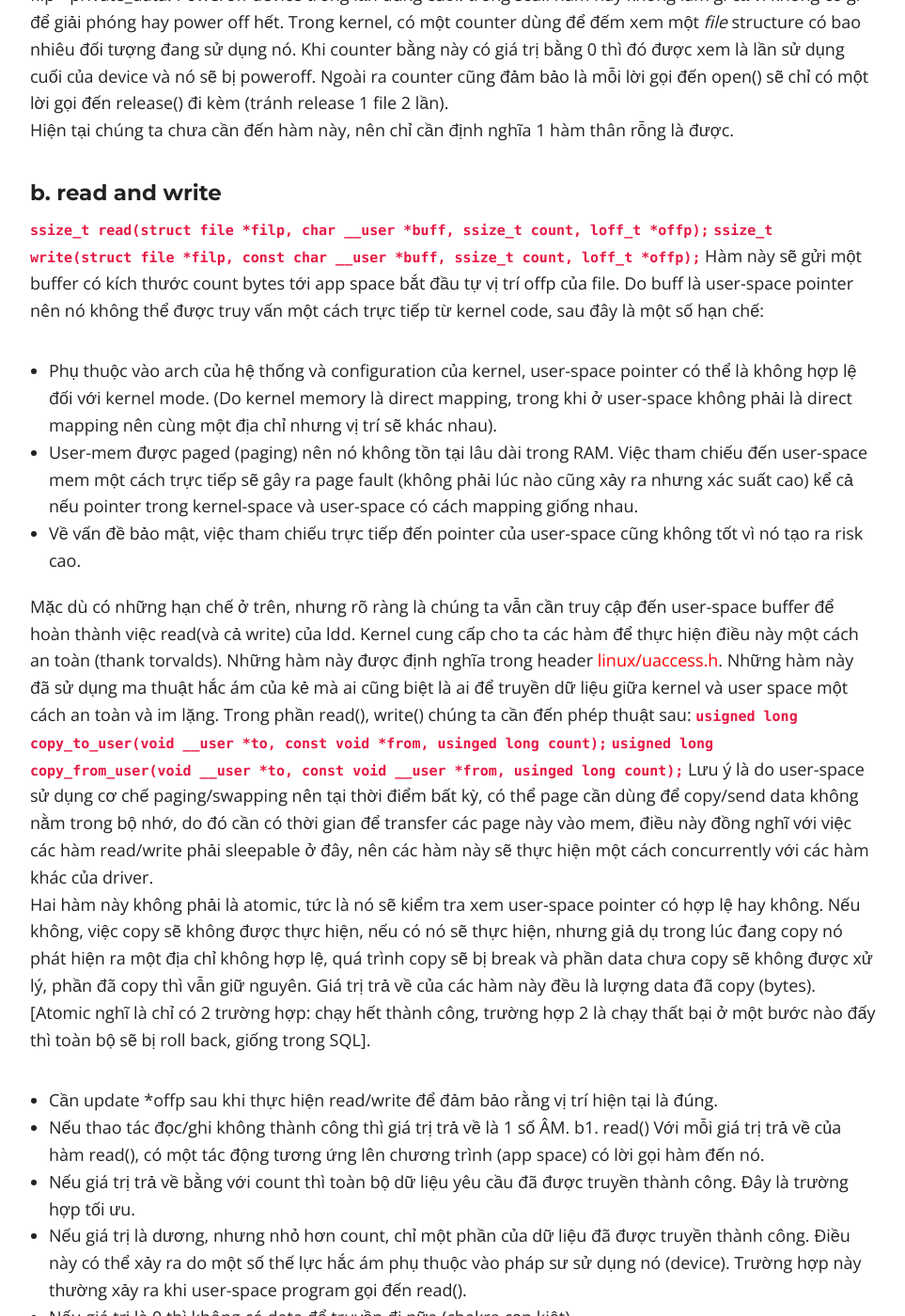
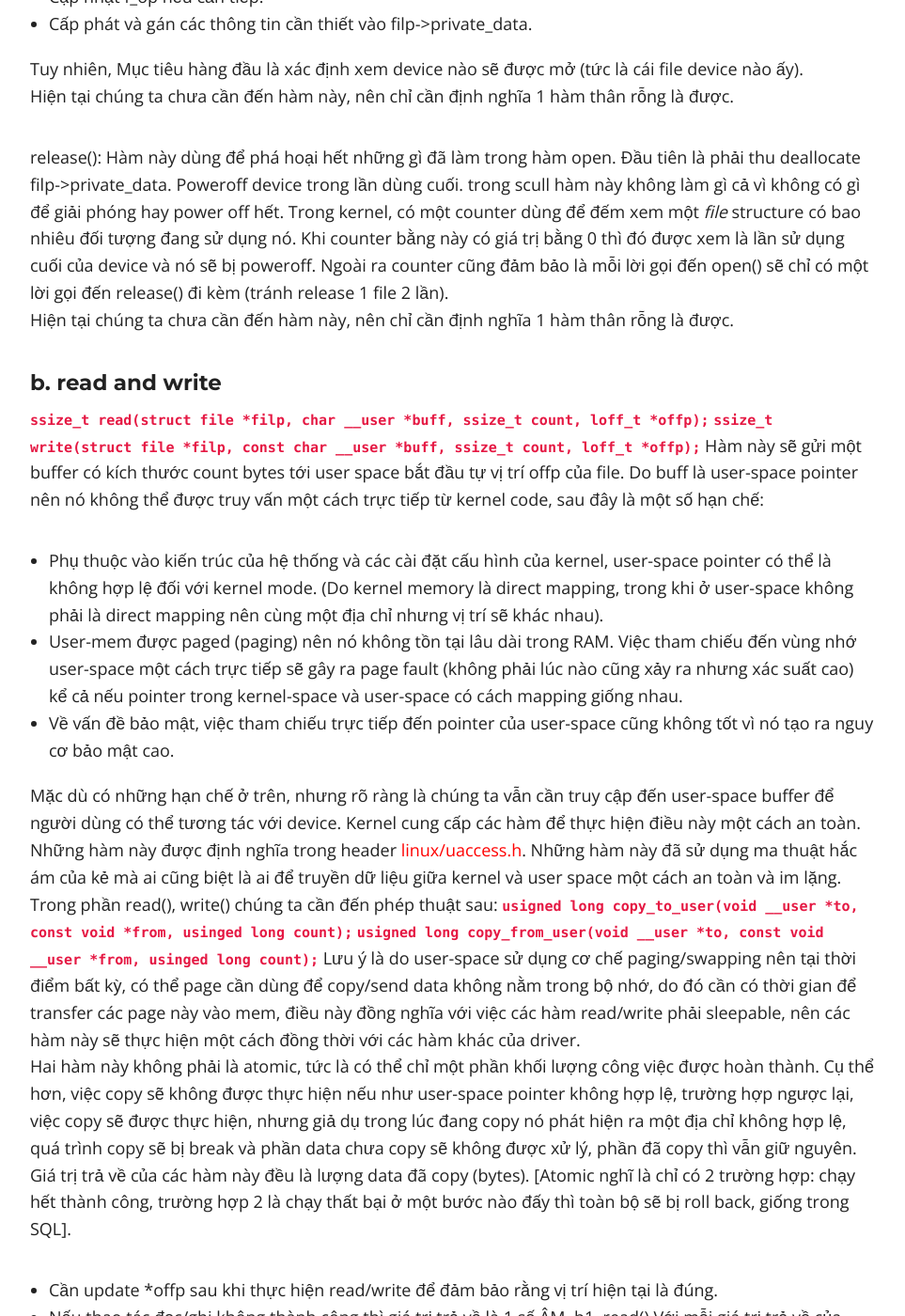
Before and after one commit to ita93/ita93.github.io, a Jekyll site: the page built from _posts/2017-12-18-character-device.md, in a window 1280 px wide and 1400 px high, scrolled down 8562 px. Shown: the whole window at 94% size, without its empty margins (158-1121 px from the left). Built offline with Jekyll 4.4.1, drawn with Linux system fonts in a browser that asks for light colours; nearby versions of some CDN libraries; comment, search, counter and statistics services are not loaded; some of the changed text lies outside the part shown.

Commit message:
Update character driver post: - More information about inode. - Ajust something about read/write

````diff
--- a/_posts/2017-12-18-character-device.md
+++ b/_posts/2017-12-18-character-device.md
@@ -159,9 +159,12 @@
  	*/
 
 ### 2.2. inode struct
-
-- Kernel dùng inode để đại diện cho các file. Lưu ý rằng struct file là đại diện cho descriptor của các file đang mở (fd), do đó với mỗi file trong hệ thống, có thể có nhiều fd nhưng chỉ có duy nhát một inode.
-- Chứa các thông tin hữu ích về file:
+- Master file table entries
+- Các đối tượng inode biểu diễn tất các thông tin mà Kernel cần để thực hiện việc thay đổi một file hay thư mục.
+- Đối với các File system có lưu các Inode on-disk thì kernel sẽ đơn giản là  đọc các thông tin này từ các đối tượng Inode được lưu trong ổ đĩa. Tuy nhiên đối với các File system không lưu các inode trên đĩa thì kernel sẽ phải trích xuất các thông tin này từ file.
+- Inode object được khởi tạo trong bộ nhớ chính mỗi khi file được truy cập.
+- Struct file là đại diện cho descriptor của các file đang mở (fd), do đó với mỗi file trong hệ thống, có thể có nhiều fd nhưng chỉ có duy nhát một inode.
+- Inode chứa một số thông tin hữu ích đối với một character device, tiêu biểu là:
 <p><code>dev_t i_rdev;</code>
 	/*
 		Chứa device number;
@@ -316,17 +319,17 @@
 
 ```ssize_t read(struct file *filp, char __user *buff, ssize_t count, loff_t *offp);```
 ```ssize_t write(struct file *filp, const char __user *buff, ssize_t count, loff_t *offp);```
-Hàm này sẽ gửi một buffer có kích thước count bytes tới app space bắt đầu tự vị trí offp của file.
+Hàm này sẽ gửi một buffer có kích thước count bytes tới user space bắt đầu tự vị trí offp của file.
 Do buff là user-space pointer nên nó không thể được truy vấn một cách trực tiếp từ kernel code, sau đây là một số hạn chế:
-- Phụ thuộc vào arch của hệ thống và configuration của kernel, user-space pointer có thể là không hợp lệ đối với kernel mode. (Do kernel memory là direct mapping, trong khi ở user-space không phải là direct mapping nên cùng một địa chỉ nhưng vị trí sẽ khác nhau).
-- User-mem được paged (paging) nên nó không tồn tại lâu dài trong RAM. Việc tham chiếu đến user-space mem một cách trực tiếp sẽ gây ra page fault (không phải lúc nào cũng xảy ra nhưng xác suất cao) kể cả nếu pointer trong kernel-space và user-space có cách mapping giống nhau.
-- Về vấn đề bảo mật, việc tham chiếu trực tiếp đến pointer của user-space cũng không tốt vì nó tạo ra risk cao.
+- Phụ thuộc vào kiến trúc của hệ thống và các cài đặt cấu hình của kernel, user-space pointer có thể là không hợp lệ đối với kernel mode. (Do kernel memory là direct mapping, trong khi ở user-space không phải là direct mapping nên cùng một địa chỉ nhưng vị trí sẽ khác nhau).
+- User-mem được paged (paging) nên nó không tồn tại lâu dài trong RAM. Việc tham chiếu đến vùng nhớ user-space một cách trực tiếp sẽ gây ra page fault (không phải lúc nào cũng xảy ra nhưng xác suất cao) kể cả nếu pointer trong kernel-space và user-space có cách mapping giống nhau.
+- Về vấn đề bảo mật, việc tham chiếu trực tiếp đến pointer của user-space cũng không tốt vì nó tạo ra nguy cơ bảo mật cao.
 
-Mặc dù có những hạn chế ở trên, nhưng rõ ràng là chúng ta vẫn cần truy cập đến user-space buffer để hoàn thành việc read(và cả write) của ldd. Kernel cung cấp cho ta các hàm để thực hiện điều này một cách an toàn (thank torvalds). Những hàm này được định nghĩa trong header <span style="color: red">linux/uaccess.h</span>. Những hàm này đã sử dụng ma thuật hắc ám của kẻ mà ai cũng biệt là ai để truyền dữ liệu giữa kernel và user space một cách an toàn và im lặng. Trong phần read(), write() chúng ta cần đến phép thuật sau:
+Mặc dù có những hạn chế ở trên, nhưng rõ ràng là chúng ta vẫn cần truy cập đến user-space buffer để người dùng có thể tương tác với device. Kernel cung cấp các hàm để thực hiện điều này một cách an toàn. Những hàm này được định nghĩa trong header <span style="color: red">linux/uaccess.h</span>. Những hàm này đã sử dụng ma thuật hắc ám của kẻ mà ai cũng biệt là ai để truyền dữ liệu giữa kernel và user space một cách an toàn và im lặng. Trong phần read(), write() chúng ta cần đến phép thuật sau:
 ```usigned long copy_to_user(void __user *to, const void *from, usinged long count);```
 ```usigned long copy_from_user(void __user *to, const void __user *from, usinged long count);```
-Lưu ý là do user-space sử dụng cơ chế paging/swapping nên tại thời điểm bất kỳ, có thể page cần dùng để copy/send data không nằm trong bộ nhớ, do đó cần có thời gian để transfer các page này vào mem, điều này đồng nghĩ với việc các hàm read/write phải sleepable ở đây, nên các hàm này sẽ thực hiện một cách concurrently với các hàm khác của driver. <br/>
-Hai hàm này không phải là atomic, tức là nó sẽ kiểm tra xem user-space pointer có hợp lệ hay không. Nếu không, việc copy sẽ không được thực hiện, nếu có nó sẽ thực hiện, nhưng giả dụ trong lúc đang copy nó phát hiện ra một địa chỉ không hợp lệ, quá trình copy sẽ bị break và phần data chưa copy sẽ không được xử lý, phần đã copy thì vẫn giữ nguyên. Giá trị trả về của các hàm này đều là lượng data đã copy (bytes). [Atomic nghĩ là chỉ có 2 trường hợp: chạy hết thành công, trường hợp 2 là chạy thất bại ở một bước nào đấy thì toàn bộ sẽ bị roll back, giống trong SQL].<br/>
+Lưu ý là do user-space sử dụng cơ chế paging/swapping nên tại thời điểm bất kỳ, có thể page cần dùng để copy/send data không nằm trong bộ nhớ, do đó cần có thời gian để transfer các page này vào mem, điều này đồng nghĩa với việc các hàm read/write phải sleepable, nên các hàm này sẽ thực hiện một cách đồng thời với các hàm khác của driver. <br/>
+Hai hàm này không phải là atomic, tức là có thể chỉ một phần khối lượng công việc được hoàn thành. Cụ thể hơn, việc copy sẽ không được thực hiện nếu như user-space pointer không hợp lệ, trường hợp ngược lại, việc copy sẽ được thực hiện, nhưng giả dụ trong lúc đang copy nó phát hiện ra một địa chỉ không hợp lệ, quá trình copy sẽ bị break và phần data chưa copy sẽ không được xử lý, phần đã copy thì vẫn giữ nguyên. Giá trị trả về của các hàm này đều là lượng data đã copy (bytes). [Atomic nghĩ là chỉ có 2 trường hợp: chạy hết thành công, trường hợp 2 là chạy thất bại ở một bước nào đấy thì toàn bộ sẽ bị roll back, giống trong SQL].<br/>
 
 - Cần update *offp sau khi thực hiện read/write để đảm bảo rằng vị trí hiện tại là đúng.
 - Nếu thao tác đọc/ghi không thành công thì giá trị trả về là 1 số ÂM.
````
